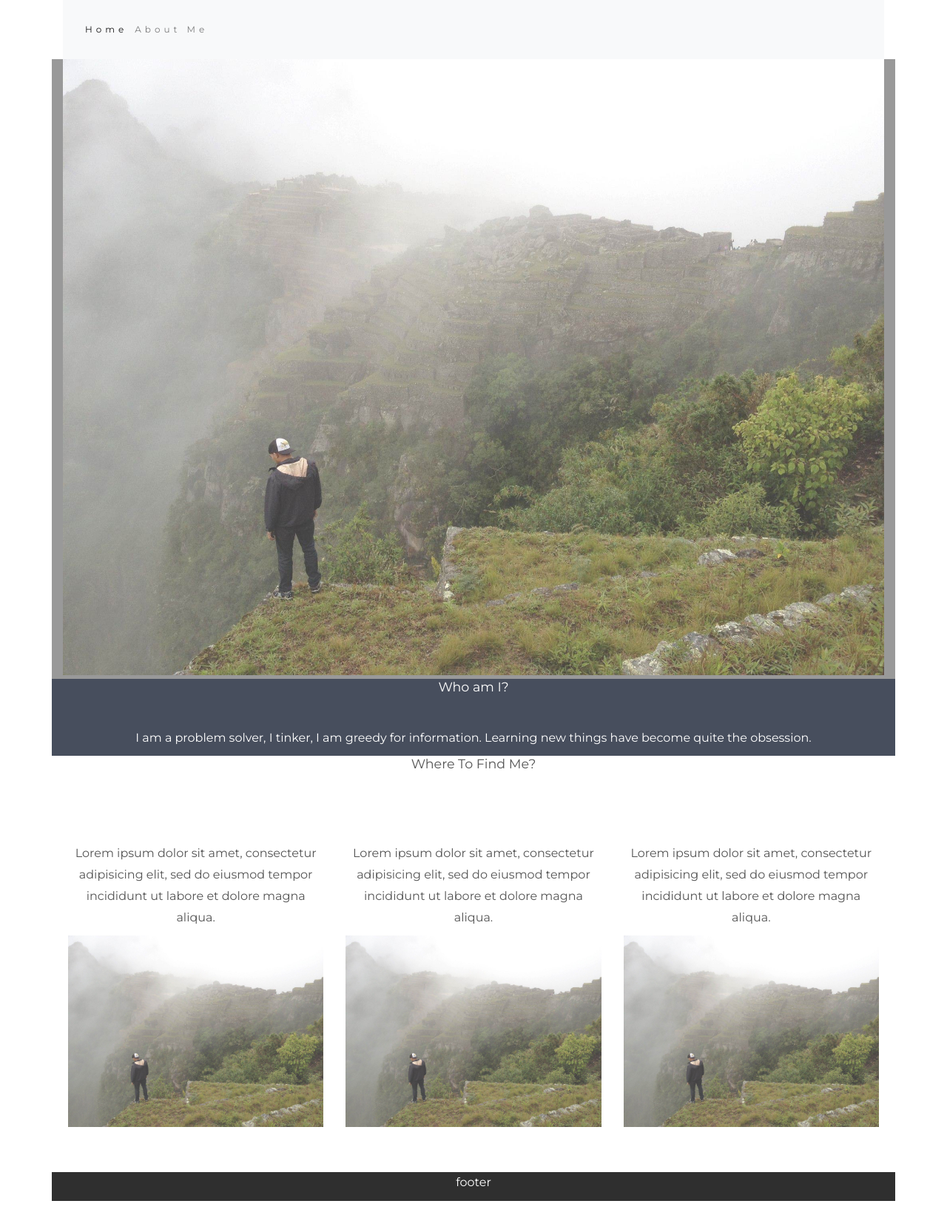
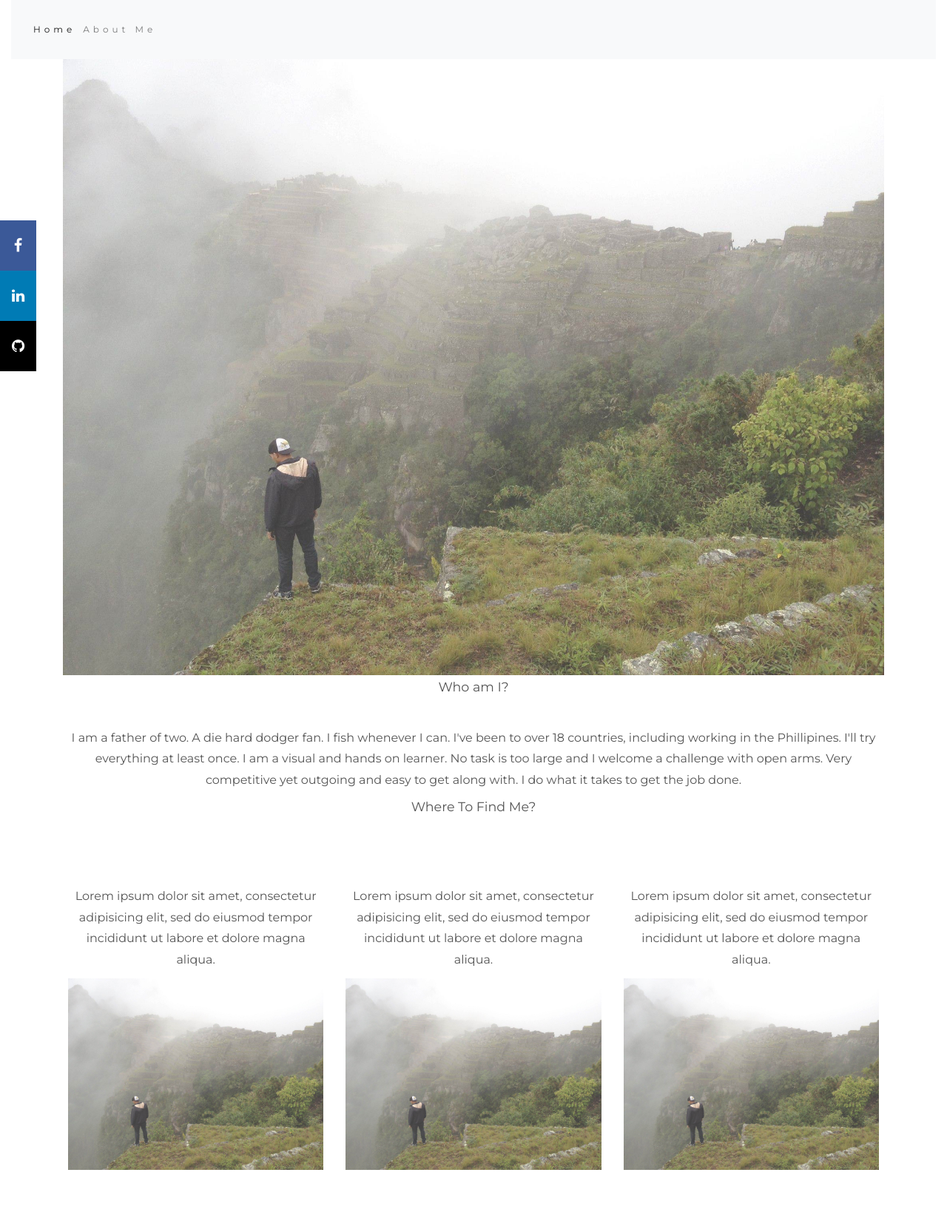
Before and after one commit to DannyLNguyen/danny_portfolio, a Django app: page /about_me in a window 1280 px wide. Shown: the whole page at 74% size. Run offline with Django 3.2, Linux system fonts and the light colour scheme; some libraries are stand-ins or nearby versions.

Commit message:
about me clean up
making this page uniform with resume page

```diff
--- a/danny_portfolio/static/style.css
+++ b/danny_portfolio/static/style.css
@@ -8,12 +8,12 @@ body {
       p {font-size: 16px;}
       .margin {margin-bottom: 45px;}
       .bg-1 {
-        background-color: #999; /* Green */
+
         color: #ffffff;
       }
       .bg-2 {
-        background-color: #474e5d; /* Dark Blue */
-        color: #ffffff;
+
+        color:  #555555;
       }
       .bg-3 {
         background-color: #ffffff; /* White */
--- a/danny_portfolio/templates/about.html
+++ b/danny_portfolio/templates/about.html
@@ -15,11 +15,13 @@
         <link href="https://fonts.googleapis.com/css?family=Montserrat" rel="stylesheet">
         <script src="https://ajax.googleapis.com/ajax/libs/jquery/3.5.1/jquery.min.js"></script>
         <script src="https://maxcdn.bootstrapcdn.com/bootstrap/3.4.1/js/bootstrap.min.js"></script>
+        <link rel="stylesheet"
+        href="https://cdnjs.cloudflare.com/ajax/libs/font-awesome/4.7.0/css/font-awesome.min.css">
 
 </head>
 
 <body>
-        <div class="container">
+        <div class="container-fluid">
 
                 <nav class="navbar navbar-expand-lg navbar-light bg-light">
 
@@ -44,7 +46,7 @@
                 </nav>
         </div>
 
-        <!-- First Container -->
+
         <div class="container bg-1 text-center">
 
 
@@ -52,15 +54,26 @@
                         alt="me looking down a ledge at Machu Picchu" width="100%" height="50%">
                 <h3></h3>
         </div>
+        <div class="icon-bar">
+                <a href="https://www.facebook.com/danny.nguyen.626" class="facebook" target="_blank"><i
+                                class="fa fa-facebook"></i></a>
+
+                <a href="https://www.linkedin.com/in/dannynguyen626" class="linkedin" target="_blank"><i
+                                class="fa fa-linkedin"></i></a>
+                <a href="https://github.com/DannyLNguyen" class="github" target="_blank"><i
+                                class="fa fa-github"></i></a>
+
+
+        </div>
 
         <!-- Second Container -->
         <div class="container bg-2 text-center">
                 <h3 class="margin">Who am I?</h3>
-                <p> I am a problem solver, I tinker, I am greedy for information. Learning new things have become quite the obsession.    </p>
+                <p> I am a father of two. A die hard dodger fan. I fish whenever I can. I've been to over 18 countries, including working in the Phillipines. I'll try everything at least once. I am a visual and hands on learner. No task is too large and I welcome a challenge with open arms. Very competitive yet outgoing and easy to get along with. I do what it takes to get the job done.  </p>
 
         </div>
 
-        <!-- Third Container (Grid) -->
+
         <div class="container bg-3 text-center">
                 <h3 class="margin">Where To Find Me?</h3><br>
                 <div class="row">
@@ -85,11 +98,10 @@
                 </div>
         </div>
 
-        <!-- Footer -->
-        <footer class="container bg-4 text-center">
-                <p>footer</p>
+        <script src='https://cdnjs.cloudflare.com/ajax/libs/jquery/2.1.3/jquery.min.js'></script>
+        <script src='https://maxcdn.bootstrapcdn.com/bootstrap/3.3.5/js/bootstrap.min.js'></script>
 
-        </footer>
+
 
 </body>
 
--- a/danny_portfolio/templates/resume.html
+++ b/danny_portfolio/templates/resume.html
@@ -91,7 +91,7 @@
                                                         role="button">Email Me</a>
                                                 <a class="btn btn-primary btn-lg" role="button"
                                                         href="{% static 'images/Danny_Resume.pdf' %}"
-                                                        download="Danny Nguyen's resume">Download my Resume</a>
+                                                        download="Danny Nguyen's resume">My Resume</a>
 
 
 
```
